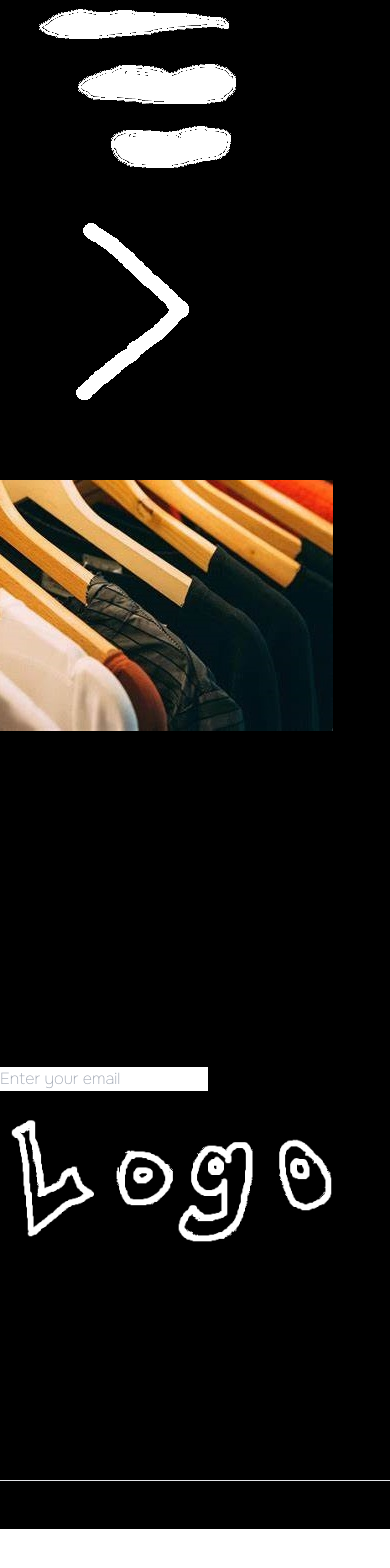
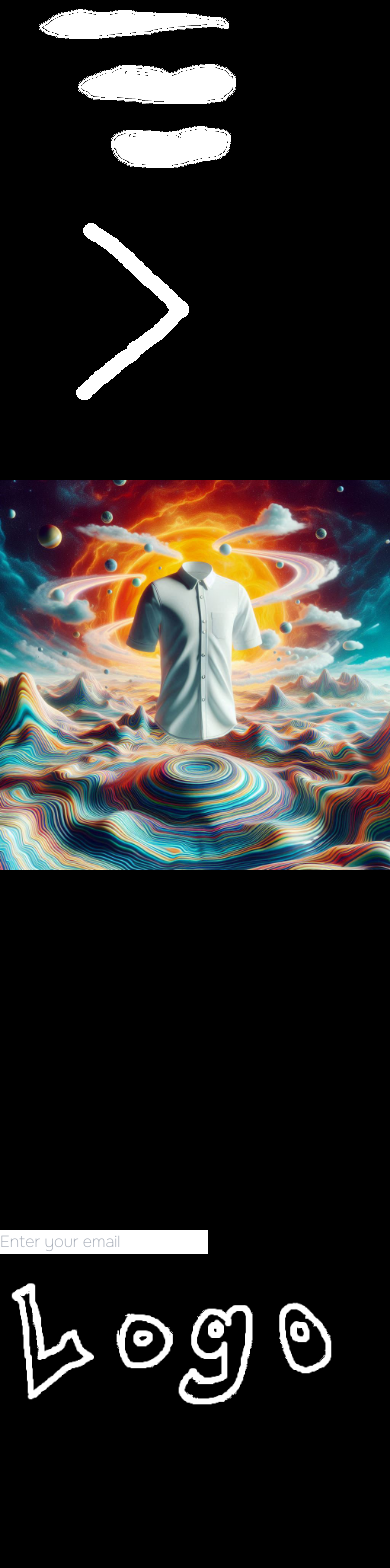
Before and after one commit to walkmoody/Ecommerce-Clothing-Website, a React (Vite) app: page /about in a window 390 px wide. Shown: the part 973-2541 px from the top of the page. Before the commit the page ends 2502 px from the top, so only its background shows below. Built offline with nearby package versions, Linux system fonts and the light colour scheme.

Commit message:
Updated footer and policy and about

```diff
--- a/src/components/Footer.jsx
+++ b/src/components/Footer.jsx
@@ -1,5 +1,6 @@
 import React from 'react'
 import { assets } from '../assets/assets'
+import { Link } from 'react-router-dom'
 
 const Footer = () => {
   return (
@@ -10,23 +11,23 @@ const Footer = () => {
             <div>
                 <img src={assets.logo} className='mb-5 w-32' alt =""/>
                 <p className ='onest-norm w-full md:w-2/3 text-gray-100'>
-                Super awesome website
+                Work in progress
                 </p>
             </div>
 
             <div>
-                <p className ='onest-norm text-xl font-medium mb-5'>COMPANY</p>
-                <ul className ='flex flex-col gap-1 text-gray-600'>
-                    <li className='onest-norm'>Home</li>
-                    <li className='onest-norm'>About Us</li>
+                <p className ='onest-norm text-xl font-medium mb-5 text-white'>COMPANY</p>
+                <ul className ='flex flex-col gap-1 text-white'>
+                    <Link to='/'><li className='onest-norm'>Home</li></Link>
+                    <Link to='/about'><li className='onest-norm'>About Us</li></Link>
                     <li className='onest-norm'>Delivery</li>
                     <li className='onest-norm'>Privacy Policy</li>
                 </ul>
             </div>
 
             <div>
-                <p className ='onest-norm text-xl font-medium mb-5'>GET IN TOUCH</p>
-                <ul className ='flex flex-col gap-1 text-gray-600'>
+                <p className ='onest-norm text-xl font-medium mb-5 text-white'>GET IN TOUCH</p>
+                <ul className ='flex flex-col gap-1 text-white'>
                     <li className='onest-norm'>REPLACE WITH PHONE NUMBER</li>
                     <li className='onest-norm'>REPLACE WITH EMAIL</li>
                 </ul>
@@ -36,7 +37,7 @@ const Footer = () => {
 
         <div>
             <hr />
-            <p className = 'onest-norm py-5 text-sm text-center text-gray-700'>Copyright 2025 @ (CHANGE THIS) - All Right Reserved.</p>
+            <p className = 'onest-thin py-5 text-sm text-center text-gray-300'>Copyright 2025 @ (CHANGE THIS) - All Right Reserved.</p>
         </div>
 
     </div>
--- a/src/components/NewsletterBox.jsx
+++ b/src/components/NewsletterBox.jsx
@@ -8,9 +8,9 @@ const NewsletterBox = () => {
 
   return (
     <div className ='text-center'>
-      <p className ='onest-norm text-2xl font-medium text-gray-800'>Subscribe to the Newsletter</p>
+      <p className ='onest-norm text-2xl font-medium text-gray-100'>Subscribe to the Newsletter</p>
       <p className ='onest-norm text-gray-400 mt-3'>
-        test text test text test wafwf31rr12r21r21r21r
+        Please subscribe to the Newsletter for updates on new products
       </p>
       <form onSubmit ={onSubmitHandler} className ='w-full sm:w-1/2 flex items-center gap-3 mx-auto my-6 border pl-3 rounded'>
         <input className ='onest-thin w-full sm:flex-1 outline-black text-white bg-black' type="email" placeholder ='Enter your email'/>
--- a/src/components/OurPolicy.jsx
+++ b/src/components/OurPolicy.jsx
@@ -6,17 +6,17 @@ const OurPolicy = () => {
     <div className ='flex flex-col sm:flex-row justify-around gap-12 sm:gap-2 text-center py-20 text-sx sm:text-sm md:text-base text-gray-700'>
         <div>
             <img src={assets.returnIcon} className ='w-12 m-auto mb-5' alt=""/>
-            <p className ='onest-thick'>Exchange Policy</p>
+            <p className ='onest-thick text-white'>Exchange Policy</p>
             <p className ='onest-norm text-gray-400'>We don't offer an exchage policy all purchases are final</p>
         </div>
         <div>
             <img src={assets.qualityIcon} className ='w-12 m-auto mb-5' alt=""/>
-            <p className ='onest-thick'>Quality Products</p>
+            <p className ='onest-thick text-white'>Quality Products</p>
             <p className ='onest-norm text-gray-400'>We do have the greatest quality products</p>
         </div>
         <div>
             <img src={assets.supportIcon} className ='w-12 m-auto mb-5' alt=""/>
-            <p className ='onest-thick'>Great Customer Support</p>
+            <p className ='onest-thick text-white'>Great Customer Support</p>
             <p className ='onest-norm text-gray-400'>Shoot us an email and we will get back within one business day</p>
         </div>
     </div>
--- a/src/pages/About.jsx
+++ b/src/pages/About.jsx
@@ -11,7 +11,7 @@ const About = () => {
       </div>
 
       <div className='my-10 flex flex-col md:flex-row gap-16'>
-        <img className='w-full md:max-w-[450px]' src={assets.clothesFrontIcon} alt=""/>
+        <img className='w-full md:max-w-[450px]' src={assets.landingPageIcon} alt=""/>
         <div className='flex flex-col justify-center gap-6 md:w-2/4 text-gray-100'>
           <p className='onest-norm'>Make up some about section and put it here</p>
           <p className='onest-norm'>And then make up a little more about stuff and put that here</p>
```
Also changed, not shown: src/assets/blackHoodie.png (added).
